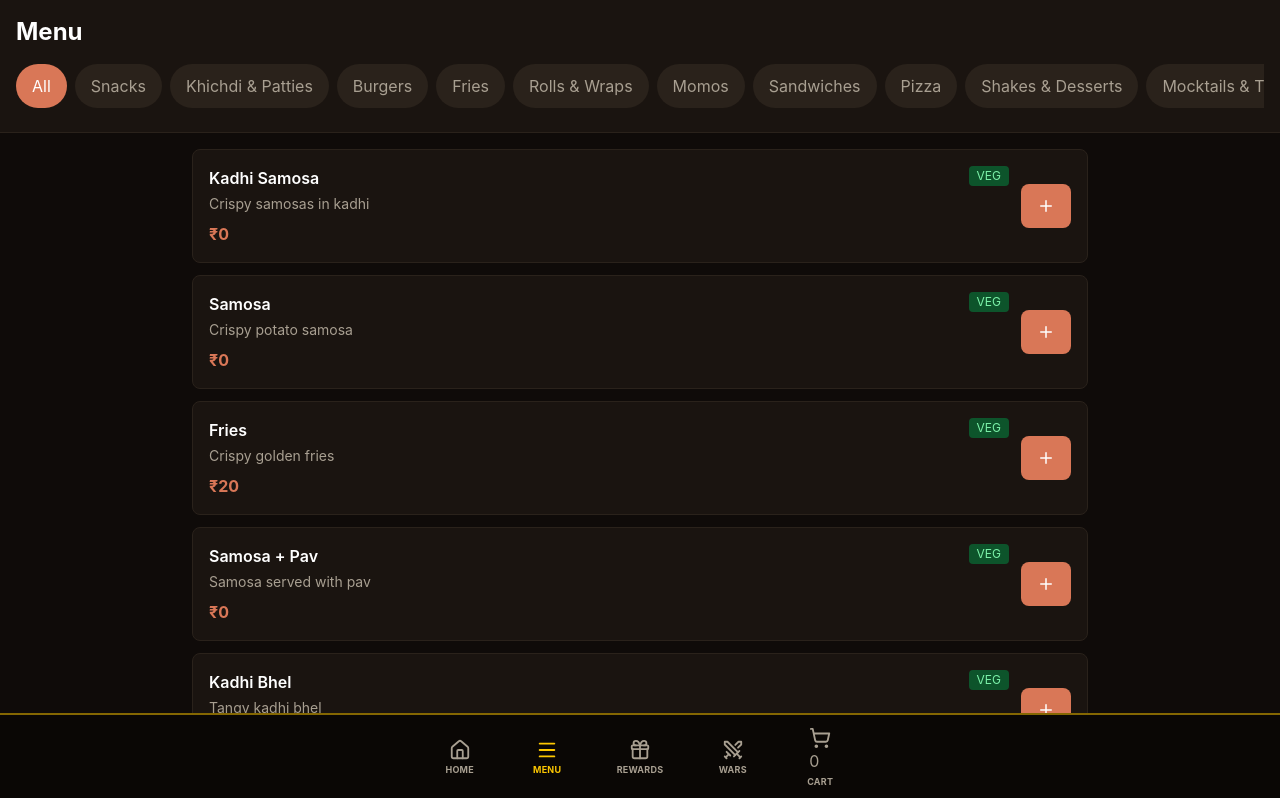
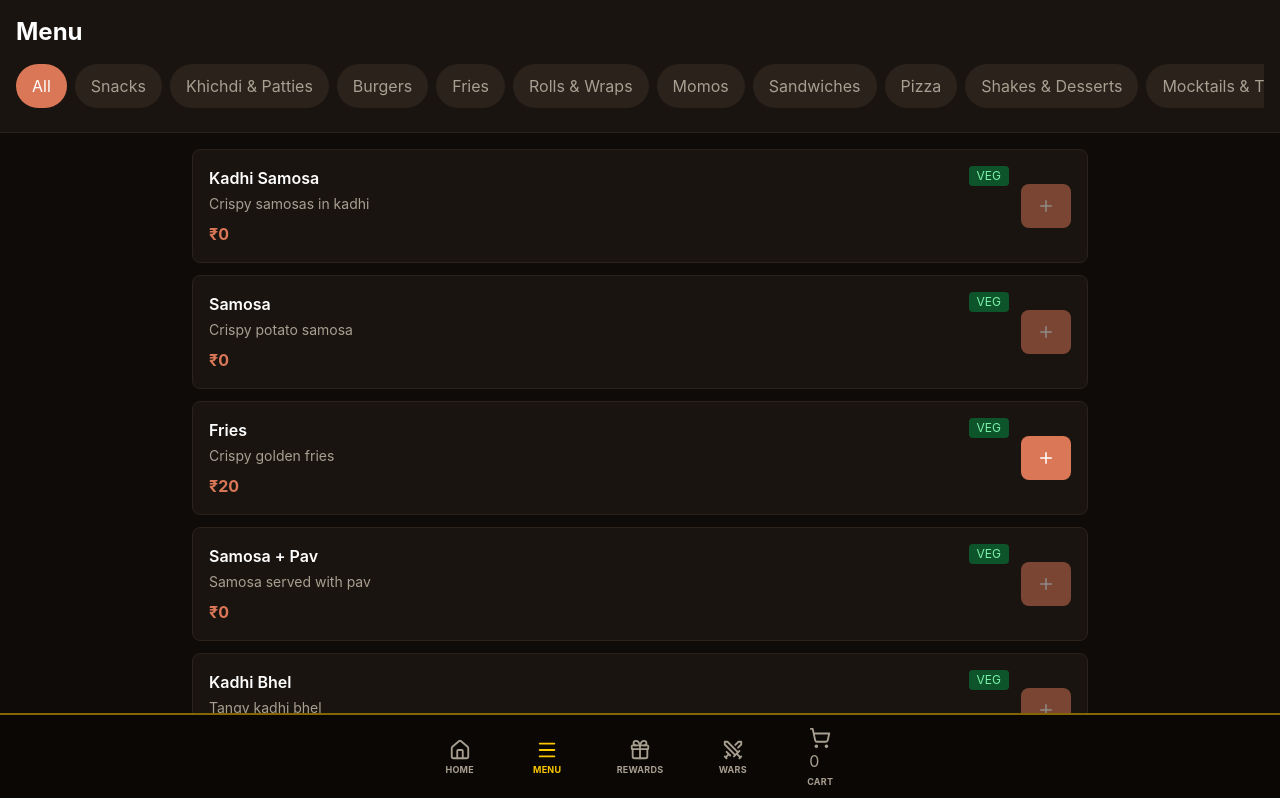
Before and after one commit to ladeshreyash80-dotcom/crispykattaSU, a React (Vite) app: page /menu in a window 1280 px wide. Shown: the top 798 px of the page. Built offline with nearby package versions, Linux system fonts and the light colour scheme; no server answers.

Commit message:
feat: complete menu with 45 items, images mapped, price validation for unconfirmed prices

```diff
--- a/src/pages/Checkout.tsx
+++ b/src/pages/Checkout.tsx
@@ -30,6 +30,11 @@ export default function Checkout() {
   const handleSubmit = async (e: React.FormEvent) => {
     e.preventDefault()
     setErrors({})
+    const hasUnconfirmed = cart.some(ci => ci.menuItem.price <= 0)
+    if (hasUnconfirmed) {
+      setErrors({ general: 'Some items have unconfirmed prices. Please contact the store or wait for pricing to be updated.' })
+      return
+    }
 
     try {
       const validated = checkoutSchema.parse(formData)
--- a/src/pages/Menu.tsx
+++ b/src/pages/Menu.tsx
@@ -86,8 +86,9 @@ export default function Menu() {
                   {qty === 0 ? (
                     <button
                       onClick={() => addToCart(item)}
-                      disabled={!item.available}
+                      disabled={!item.available || item.price <= 0}
                       className="bg-[#d97757] text-white px-4 py-2 rounded-lg hover:bg-[#c96649] disabled:opacity-50 disabled:cursor-not-allowed min-h-[44px] min-w-[44px]"
+                      title={item.price <= 0 ? 'Price pending confirmation' : ''}
                     >
                       <Plus size={18} />
                     </button>
```
